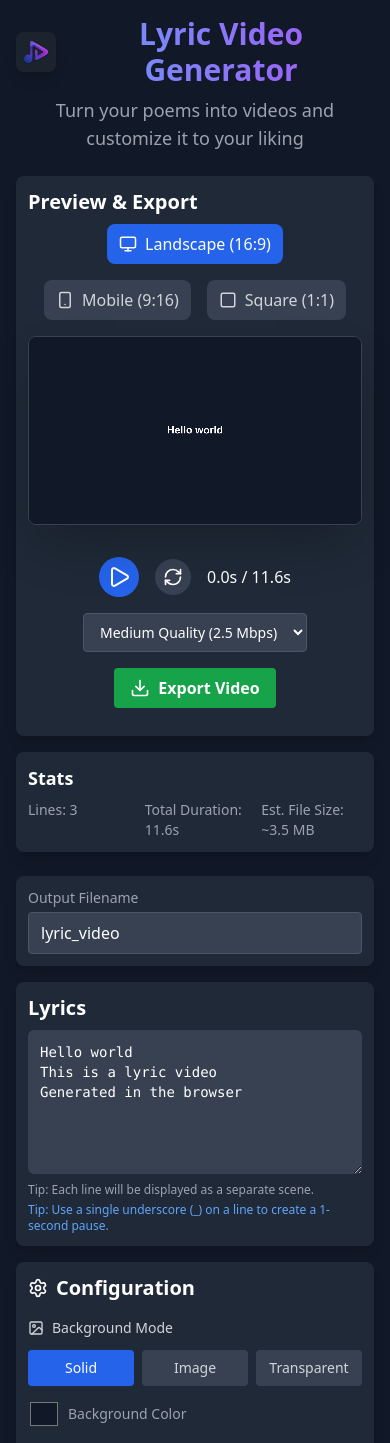
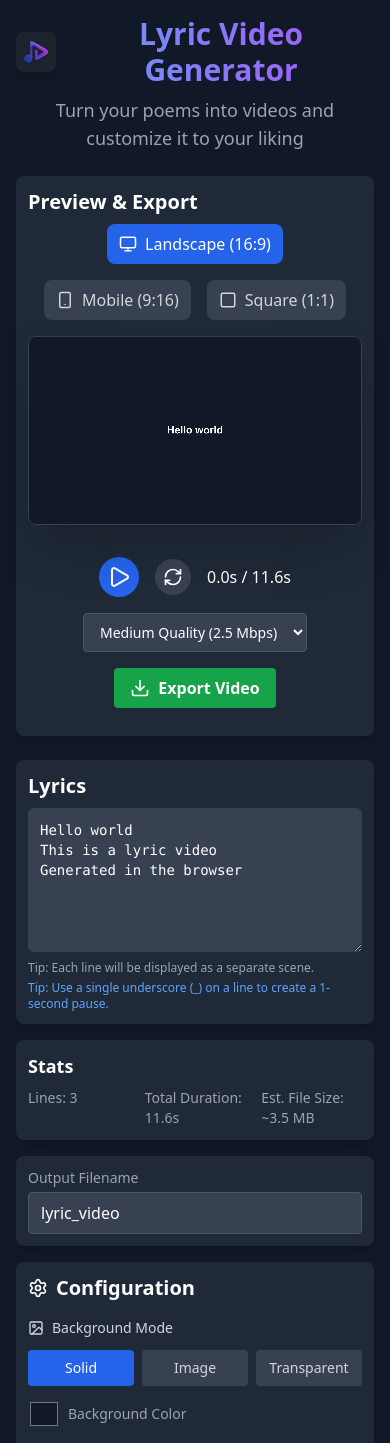
Before and after one commit to RDjarbeng/lyrics-generator-for-Web, a React (Vite) app in the folder web_app/: page / in a window 390 px wide. Shown: the top 1443 px of the page. Built offline with nearby package versions, Linux system fonts and the light colour scheme.

Commit message:
Refactored mobile layout to place Stats panel after Lyrics input.

```diff
--- a/web_app/src/App.jsx
+++ b/web_app/src/App.jsx
@@ -30,6 +30,32 @@ function App() {
     return parseLyrics(lyricsText, settings.baseTime, settings.charMultiplier);
   }, [lyricsText, settings.baseTime, settings.charMultiplier]);
 
+  const StatsDisplay = () => (
+    <div className="bg-gray-800 p-3 lg:p-6 rounded-lg shadow-lg">
+      <h3 className="text-lg font-semibold mb-2 text-white">Stats</h3>
+      <div className="grid grid-cols-3 gap-4 text-sm text-gray-400">
+        <div>Lines: {parsedLyrics.length}</div>
+        <div>Total Duration: {parsedLyrics.reduce((acc, l) => acc + l.duration, 0).toFixed(1)}s</div>
+        <div>
+          Est. File Size: ~{(() => {
+            const duration = parsedLyrics.reduce((acc, l) => acc + l.duration, 0);
+            let bitrate = 2500000; // Medium
+            if (settings.exportQuality === 'high') bitrate = 5000000;
+            if (settings.exportQuality === 'low') bitrate = 1000000;
+
+            // Optimize for Square (1:1) - ~44% fewer pixels than 16:9
+            if (settings.aspectRatio === '1:1') {
+              bitrate = bitrate * 0.6;
+            }
+
+            const sizeMB = (duration * bitrate) / 8 / 1024 / 1024;
+            return sizeMB.toFixed(1);
+          })()} MB
+        </div>
+      </div>
+    </div>
+  );
+
   return (
     <div className="min-h-screen bg-gray-900 text-white p-4 lg:p-8 font-sans">
       <div className="text-center mb-6 lg:mb-8">
@@ -43,6 +69,13 @@ function App() {
       <div className="max-w-7xl mx-auto grid grid-cols-1 lg:grid-cols-12 gap-6 lg:gap-8 relative">
         {/* Left Panel: Controls (4 cols) - Order 2 on mobile */}
         <div className="lg:col-span-4 space-y-4 lg:space-y-6 order-2 lg:order-1">
+          <LyricInput value={lyricsText} onChange={setLyricsText} />
+
+          {/* Stats on Mobile (placed after Lyrics) */}
+          <div className="block lg:hidden">
+            <StatsDisplay />
+          </div>
+
           <div className="bg-gray-800 p-3 lg:p-4 rounded-lg shadow-lg">
             <label className="block text-sm font-medium text-gray-400 mb-1">Output Filename</label>
             <input
@@ -53,7 +86,6 @@ function App() {
               placeholder="lyric_video"
             />
           </div>
-          <LyricInput value={lyricsText} onChange={setLyricsText} />
           <ConfigPanel settings={settings} onUpdate={setSettings} />
         </div>
 
@@ -64,28 +96,9 @@ function App() {
             <PreviewCanvas lyrics={parsedLyrics} settings={settings} onUpdateSettings={setSettings} filename={filename} />
           </div>
 
-          <div className="bg-gray-800 p-3 lg:p-6 rounded-lg shadow-lg">
-            <h3 className="text-lg font-semibold mb-2 text-white">Stats</h3>
-            <div className="grid grid-cols-3 gap-4 text-sm text-gray-400">
-              <div>Lines: {parsedLyrics.length}</div>
-              <div>Total Duration: {parsedLyrics.reduce((acc, l) => acc + l.duration, 0).toFixed(1)}s</div>
-              <div>
-                Est. File Size: ~{(() => {
-                  const duration = parsedLyrics.reduce((acc, l) => acc + l.duration, 0);
-                  let bitrate = 2500000; // Medium
-                  if (settings.exportQuality === 'high') bitrate = 5000000;
-                  if (settings.exportQuality === 'low') bitrate = 1000000;
-
-                  // Optimize for Square (1:1) - ~44% fewer pixels than 16:9
-                  if (settings.aspectRatio === '1:1') {
-                    bitrate = bitrate * 0.6;
-                  }
-
-                  const sizeMB = (duration * bitrate) / 8 / 1024 / 1024;
-                  return sizeMB.toFixed(1);
-                })()} MB
-              </div>
-            </div>
+          {/* Stats on Desktop (placed under Preview) */}
+          <div className="hidden lg:block">
+            <StatsDisplay />
           </div>
         </div>
       </div>
```
